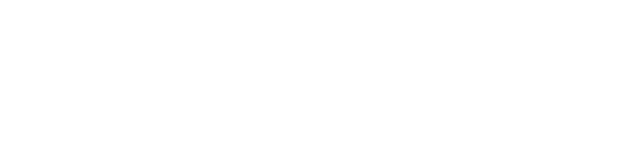
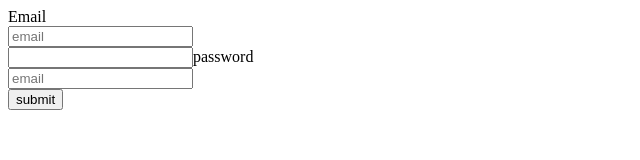
Before and after one commit to Nxwin6505/html-classs, a plain HTML site: page index.html in a window 1280 px wide. Shown: the whole page, without its empty margins (0-640 px from the left). Drawn offline with Linux system fonts and the light colour scheme.

Commit message:
Add files via upload

```diff
--- a/index.html
+++ b/index.html
@@ -7,6 +7,11 @@
     <title>Document</title>
 </head>
 <body>
-    <a href-https://stackoverflow.com/></a>
+<form method="GET">
+<label for="email">Email</label><br>
+<input type="email"name="Email" id="email" placeholder="email"><br>
+<input for="pass">password</label><br>
+<input type="password" name="password" id="pass" placeholder="email"><br>
+<input type="submit" value="submit">
 </body>
 </html>
```
